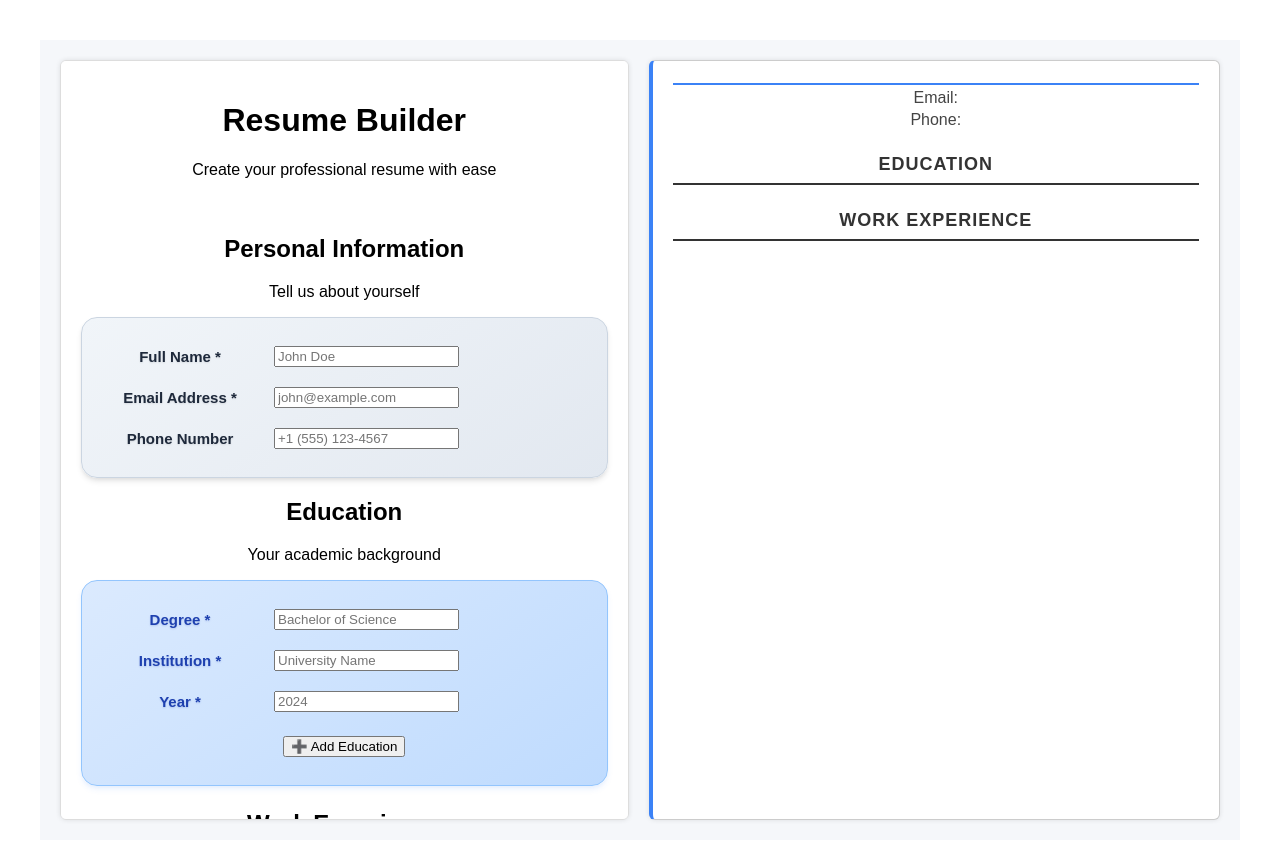
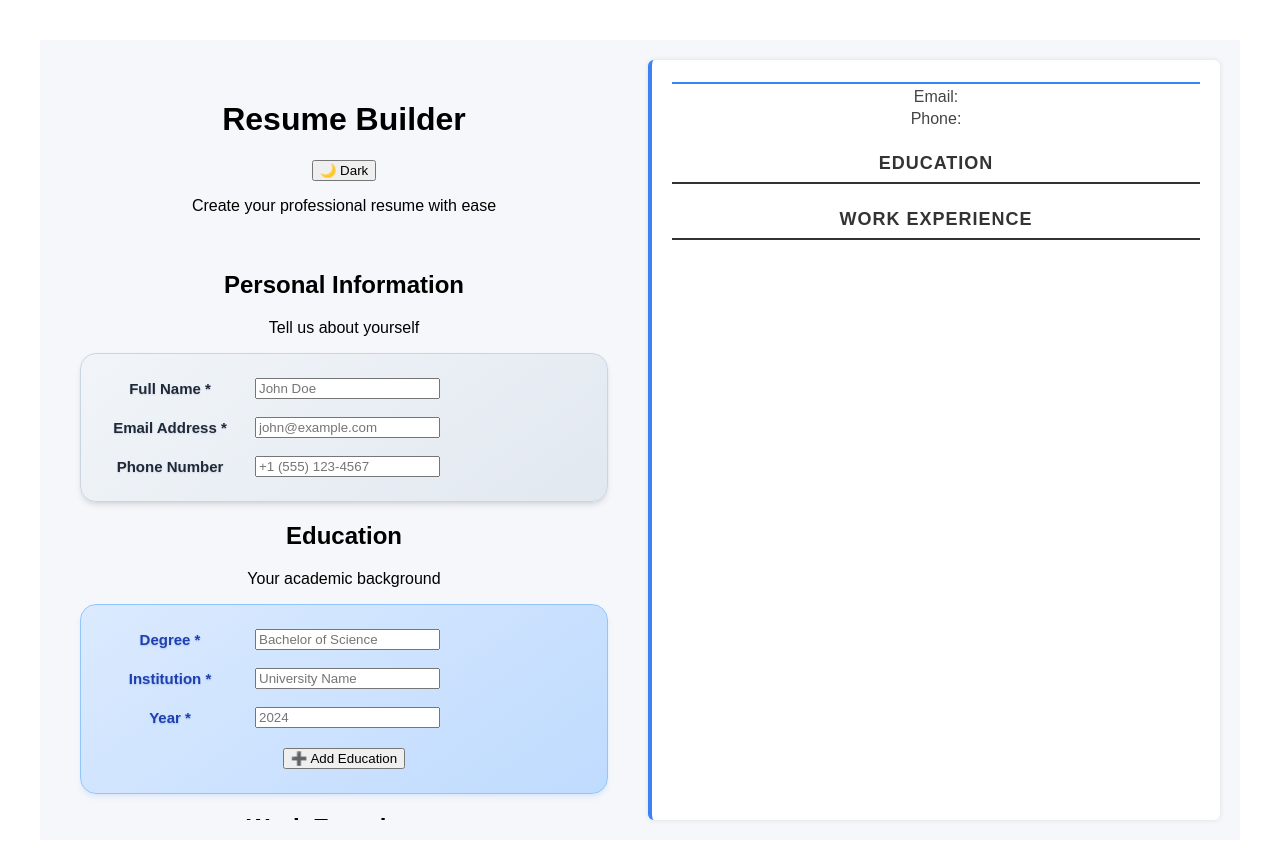
Before and after one commit to Sptailor/resuMade, a React (Vite) app: page / in a window 1280 px wide. Shown: the top 862 px of the page. Built offline with nearby package versions, Linux system fonts and the light colour scheme.

Commit message:
add Theme toggle

```diff
--- a/src/App.jsx
+++ b/src/App.jsx
@@ -25,6 +25,7 @@ const [personData, setPersonData] = useState({
   });
   const [editingEducationIndex, setEditingEducationIndex] = useState(null);
   const [editingExperienceIndex, setEditingExperienceIndex] = useState(null);
+  const [isDarkTheme, setIsDarkTheme] = useState(false);
 
   const addEducation = () => {
     if (currentEducation.degree && currentEducation.institution && currentEducation.year) {
@@ -75,31 +76,41 @@ const [personData, setPersonData] = useState({
   };
 
   return (
-    <div className="cv-builder">
+    <div className={`cv-builder ${isDarkTheme ? 'dark-theme' : ''}`} style={{
+      backgroundColor: isDarkTheme ? '#111827' : '#f5f7fa'
+    }}>
       {/* Clean Form Panel */}
-      <div className="left-panel bg-gray-50 border-r border-gray-200 overflow-y-auto">
+      <div className={`left-panel border-r overflow-y-auto ${isDarkTheme ? 'bg-gray-900 border-gray-700' : 'bg-gray-50 border-gray-200'}`}>
         {/* Form Header */}
-        <div className="sticky top-0 bg-white/95 backdrop-blur-sm border-b border-gray-200 px-8 py-8 z-10 shadow-sm">
-          <h1 className="text-3xl font-bold text-gray-900 tracking-tight mb-2">Resume Builder</h1>
-          <p className="text-gray-600">Create your professional resume with ease</p>
+        <div className={`sticky top-0 backdrop-blur-sm border-b px-8 py-6 z-10 shadow-sm ${isDarkTheme ? 'bg-gray-800/95 border-gray-700' : 'bg-white/95 border-gray-200'}`}>
+          <div className="flex justify-between items-center mb-2">
+            <h1 className={`text-3xl font-bold tracking-tight ${isDarkTheme ? 'text-white' : 'text-gray-900'}`}>Resume Builder</h1>
+            <button
+              onClick={() => setIsDarkTheme(!isDarkTheme)}
+              className={`px-4 py-2 rounded-lg font-medium transition-all duration-200 ${isDarkTheme ? 'bg-yellow-500 hover:bg-yellow-400 text-gray-900' : 'bg-gray-800 hover:bg-gray-700 text-white'}`}
+            >
+              {isDarkTheme ? '☀️ Light' : '🌙 Dark'}
+            </button>
+          </div>
+          <p className={`${isDarkTheme ? 'text-gray-300' : 'text-gray-600'}`}>Create your professional resume with ease</p>
         </div>
 
-        <div className="px-8 py-12">
-          <div className="max-w-2xl mx-auto space-y-16">
+        <div className="px-8 py-8">
+          <div className="max-w-2xl mx-auto space-y-10">
             {/* Personal Information Section */}
-            <section className="bg-white rounded-2xl shadow-sm border border-gray-200/50 p-8">
-              <div className="mb-8">
-                <h2 className="text-xl font-semibold text-gray-900 mb-2">Personal Information</h2>
-                <p className="text-gray-600">Tell us about yourself</p>
+            <section className={`rounded-2xl shadow-sm border p-6 ${isDarkTheme ? 'bg-gray-800 border-gray-700' : 'bg-white border-gray-200/50'}`}>
+              <div className="mb-6">
+                <h2 className={`text-xl font-semibold mb-2 ${isDarkTheme ? 'text-white' : 'text-gray-900'}`}>Personal Information</h2>
+                <p className={`${isDarkTheme ? 'text-gray-300' : 'text-gray-600'}`}>Tell us about yourself</p>
               </div>
-              <Person personData={personData} setPersonData={setPersonData} />
+              <Person personData={personData} setPersonData={setPersonData} isDarkTheme={isDarkTheme} />
             </section>
 
             {/* Education Section */}
-            <section className="bg-white rounded-2xl shadow-sm border border-gray-200/50 p-8">
-              <div className="mb-8">
-                <h2 className="text-xl font-semibold text-gray-900 mb-2">Education</h2>
-                <p className="text-gray-600">Your academic background</p>
+            <section className={`rounded-2xl shadow-sm border p-6 ${isDarkTheme ? 'bg-gray-800 border-gray-700' : 'bg-white border-gray-200/50'}`}>
+              <div className="mb-6">
+                <h2 className={`text-xl font-semibold mb-2 ${isDarkTheme ? 'text-white' : 'text-gray-900'}`}>Education</h2>
+                <p className={`${isDarkTheme ? 'text-gray-300' : 'text-gray-600'}`}>Your academic background</p>
               </div>
               <Education
                 currentEducation={currentEducation}
@@ -110,14 +121,15 @@ const [personData, setPersonData] = useState({
                 updateEducation={updateEducation}
                 deleteEducation={deleteEducation}
                 editingIndex={editingEducationIndex}
+                isDarkTheme={isDarkTheme}
               />
             </section>
 
             {/* Work Experience Section */}
-            <section className="bg-white rounded-2xl shadow-sm border border-gray-200/50 p-8">
-              <div className="mb-8">
-                <h2 className="text-xl font-semibold text-gray-900 mb-2">Work Experience</h2>
-                <p className="text-gray-600">Your professional journey</p>
+            <section className={`rounded-2xl shadow-sm border p-6 ${isDarkTheme ? 'bg-gray-800 border-gray-700' : 'bg-white border-gray-200/50'}`}>
+              <div className="mb-6">
+                <h2 className={`text-xl font-semibold mb-2 ${isDarkTheme ? 'text-white' : 'text-gray-900'}`}>Work Experience</h2>
+                <p className={`${isDarkTheme ? 'text-gray-300' : 'text-gray-600'}`}>Your professional journey</p>
               </div>
               <Experience
                 currentExperience={currentExperience}
@@ -128,36 +140,46 @@ const [personData, setPersonData] = useState({
                 updateExperience={updateExperience}
                 deleteExperience={deleteExperience}
                 editingIndex={editingExperienceIndex}
+                isDarkTheme={isDarkTheme}
               />
             </section>
           </div>
         </div>
       </div>
 
-      <div className="right-panel">
-        <h2>{personData.name}</h2>
+      <div className={`right-panel ${isDarkTheme ? 'dark' : ''}`} style={{
+        backgroundColor: isDarkTheme ? '#1f2937' : '#fff',
+        color: isDarkTheme ? '#f3f4f6' : '#222',
+        borderColor: isDarkTheme ? '#374151' : '#ccc',
+        borderLeftColor: isDarkTheme ? '#3b82f6' : '#3b82f6'
+      }}>
+        <h2 style={{
+          color: isDarkTheme ? '#f3f4f6' : '#222',
+          borderBottomColor: isDarkTheme ? '#3b82f6' : '#3b82f6'
+        }}>{personData.name}</h2>
         <div id="contactInfo">
-          <p>Email: {personData.email}</p>
-          <p>Phone: {personData.phone}</p>
+          <p style={{ color: isDarkTheme ? '#d1d5db' : '#444' }}>Email: {personData.email}</p>
+          <p style={{ color: isDarkTheme ? '#d1d5db' : '#444' }}>Phone: {personData.phone}</p>
         </div>
         <div id="educationContainer">
-          <h3>Education</h3>
+          <h3 style={{ color: isDarkTheme ? '#e5e7eb' : '#333' }}>Education</h3>
           {educationList.map((education, index) => (
             <div key={index} className="education-display">
               <div className="education-line">
-                <p>{education.institution}</p> <p>{education.year}</p>
+                <p style={{ color: isDarkTheme ? '#d1d5db' : '#444' }}>{education.institution}</p>
+                <p style={{ color: isDarkTheme ? '#d1d5db' : '#444' }}>{education.year}</p>
               </div>
-              <p>{education.degree}</p>
+              <p style={{ color: isDarkTheme ? '#d1d5db' : '#444' }}>{education.degree}</p>
             </div>
           ))}
         </div>
         <div id="workExperienceContainer">
-          <h3>Work Experience</h3>
+          <h3 style={{ color: isDarkTheme ? '#e5e7eb' : '#333' }}>Work Experience</h3>
           {experienceList.map((experience, index) => (
             <div key={index} className="experience-display">
-              <p><strong>{experience.title}</strong></p>
-              <p>{experience.company}</p>
-              <p>{experience.years}</p>
+              <p style={{ color: isDarkTheme ? '#d1d5db' : '#444' }}><strong>{experience.title}</strong></p>
+              <p style={{ color: isDarkTheme ? '#d1d5db' : '#444' }}>{experience.company}</p>
+              <p style={{ color: isDarkTheme ? '#d1d5db' : '#444' }}>{experience.years}</p>
             </div>
           ))}
         </div>
--- a/src/components/Education.jsx
+++ b/src/components/Education.jsx
@@ -9,32 +9,37 @@ function Education({
   editEducation,
   updateEducation,
   deleteEducation,
-  editingIndex
+  editingIndex,
+  isDarkTheme
 }) {
 
   return (
     <div>
       {/* Clean Form */}
       <div style={{
-        background: 'linear-gradient(145deg, #dbeafe 0%, #bfdbfe 100%)',
-        padding: '28px',
+        background: isDarkTheme
+          ? 'linear-gradient(145deg, #1e3a8a 0%, #3730a3 100%)'
+          : 'linear-gradient(145deg, #dbeafe 0%, #bfdbfe 100%)',
+        padding: '24px',
         borderRadius: '16px',
-        border: '1px solid #93c5fd',
-        marginBottom: '24px',
-        boxShadow: '0 4px 6px -1px rgba(59, 130, 246, 0.1), 0 2px 4px -1px rgba(59, 130, 246, 0.06)'
+        border: isDarkTheme ? '1px solid #4338ca' : '1px solid #93c5fd',
+        marginBottom: '20px',
+        boxShadow: isDarkTheme
+          ? '0 4px 6px -1px rgba(0, 0, 0, 0.3), 0 2px 4px -1px rgba(0, 0, 0, 0.2)'
+          : '0 4px 6px -1px rgba(59, 130, 246, 0.1), 0 2px 4px -1px rgba(59, 130, 246, 0.06)'
       }}>
         <div style={{
           display: 'flex',
           alignItems: 'center',
-          marginBottom: '20px',
-          gap: '24px'
+          marginBottom: '18px',
+          gap: '20px'
         }}>
           <label htmlFor="degree" style={{
-            minWidth: '140px',
+            minWidth: '130px',
             fontWeight: '700',
-            color: '#1e40af',
+            color: isDarkTheme ? '#ddd6fe' : '#1e40af',
             fontSize: '15px',
-            textShadow: '0 1px 2px rgba(30, 64, 175, 0.2)'
+            textShadow: isDarkTheme ? '0 1px 2px rgba(0,0,0,0.3)' : '0 1px 2px rgba(30, 64, 175, 0.2)'
           }}>
             Degree *
           </label>
@@ -44,22 +49,26 @@ function Education({
             onChange={(e) => setCurrentEducation({ ...currentEducation, degree: e.target.value })}
             value={currentEducation.degree}
             placeholder="Bachelor of Science"
-            className="flex-1 px-4 py-3 bg-white border-2 border-blue-300 rounded-xl focus:border-blue-600 focus:outline-none transition-all duration-200 shadow-sm hover:shadow-md focus:shadow-lg"
+            className={`flex-1 px-4 py-3 border-2 rounded-xl focus:outline-none transition-all duration-200 shadow-sm hover:shadow-md focus:shadow-lg ${
+              isDarkTheme
+                ? 'bg-gray-700 border-blue-400 text-white placeholder-gray-300 focus:border-blue-300'
+                : 'bg-white border-blue-300 focus:border-blue-600'
+            }`}
           />
         </div>
 
         <div style={{
           display: 'flex',
           alignItems: 'center',
-          marginBottom: '20px',
-          gap: '24px'
+          marginBottom: '18px',
+          gap: '20px'
         }}>
           <label htmlFor="institution" style={{
-            minWidth: '140px',
+            minWidth: '130px',
             fontWeight: '700',
-            color: '#1e40af',
+            color: isDarkTheme ? '#ddd6fe' : '#1e40af',
             fontSize: '15px',
-            textShadow: '0 1px 2px rgba(30, 64, 175, 0.2)'
+            textShadow: isDarkTheme ? '0 1px 2px rgba(0,0,0,0.3)' : '0 1px 2px rgba(30, 64, 175, 0.2)'
           }}>
             Institution *
           </label>
@@ -69,22 +78,26 @@ function Education({
             onChange={(e) => setCurrentEducation({ ...currentEducation, institution: e.target.value })}
             value={currentEducation.institution}
             placeholder="University Name"
-            className="flex-1 px-4 py-3 bg-white border-2 border-blue-300 rounded-xl focus:border-blue-600 focus:outline-none transition-all duration-200 shadow-sm hover:shadow-md focus:shadow-lg"
+            className={`flex-1 px-4 py-3 border-2 rounded-xl focus:outline-none transition-all duration-200 shadow-sm hover:shadow-md focus:shadow-lg ${
+              isDarkTheme
+                ? 'bg-gray-700 border-blue-400 text-white placeholder-gray-300 focus:border-blue-300'
+                : 'bg-white border-blue-300 focus:border-blue-600'
+            }`}
           />
         </div>
 
         <div style={{
           display: 'flex',
           alignItems: 'center',
-          marginBottom: '24px',
-          gap: '24px'
+          marginBottom: '20px',
+          gap: '20px'
         }}>
           <label htmlFor="year" style={{
-            minWidth: '140px',
+            minWidth: '130px',
             fontWeight: '700',
-            color: '#1e40af',
+            color: isDarkTheme ? '#ddd6fe' : '#1e40af',
             fontSize: '15px',
-            textShadow: '0 1px 2px rgba(30, 64, 175, 0.2)'
+            textShadow: isDarkTheme ? '0 1px 2px rgba(0,0,0,0.3)' : '0 1px 2px rgba(30, 64, 175, 0.2)'
           }}>
             Year *
           </label>
@@ -94,13 +107,21 @@ function Education({
             onChange={(e) => setCurrentEducation({ ...currentEducation, year: e.target.value })}
             value={currentEducation.year}
             placeholder="2024"
-            className="flex-1 px-4 py-3 bg-white border-2 border-blue-300 rounded-xl focus:border-blue-600 focus:outline-none transition-all duration-200 shadow-sm hover:shadow-md focus:shadow-lg"
+            className={`flex-1 px-4 py-3 border-2 rounded-xl focus:outline-none transition-all duration-200 shadow-sm hover:shadow-md focus:shadow-lg ${
+              isDarkTheme
+                ? 'bg-gray-700 border-blue-400 text-white placeholder-gray-300 focus:border-blue-300'
+                : 'bg-white border-blue-300 focus:border-blue-600'
+            }`}
           />
         </div>
 
         <Button
           onClick={editingIndex !== null ? updateEducation : addEducation}
-          className="w-full py-3 px-6 bg-gradient-to-r from-blue-600 to-blue-700 hover:from-blue-700 hover:to-blue-800 text-white font-bold rounded-xl transition-all duration-200 shadow-lg hover:shadow-xl transform hover:scale-[1.02]"
+          className={`w-full py-3 px-6 font-bold rounded-xl transition-all duration-200 shadow-lg hover:shadow-xl transform hover:scale-[1.02] ${
+            isDarkTheme
+              ? 'bg-gradient-to-r from-blue-500 to-indigo-600 hover:from-blue-600 hover:to-indigo-700 text-white'
+              : 'bg-gradient-to-r from-blue-600 to-blue-700 hover:from-blue-700 hover:to-blue-800 text-white'
+          }`}
         >
           {editingIndex !== null ? "✏️ Update Education" : "➕ Add Education"}
         </Button>
@@ -109,18 +130,20 @@ function Education({
       {/* Dropdown List */}
       {educationList.length > 0 && (
         <div style={{ marginTop: '20px' }}>
-          <h4 style={{ color: '#333', marginBottom: '10px' }}>Education List:</h4>
-          <div style={{ border: '2px solid #3b82f6', borderRadius: '4px', maxHeight: '200px', overflowY: 'auto' }}>
+          <h4 style={{ color: isDarkTheme ? '#e2e8f0' : '#333', marginBottom: '10px' }}>Education List:</h4>
+          <div style={{ border: isDarkTheme ? '2px solid #4338ca' : '2px solid #3b82f6', borderRadius: '4px', maxHeight: '200px', overflowY: 'auto' }}>
             {educationList.map((education, index) => (
               <div key={index} style={{
                 padding: '10px',
-                backgroundColor: index % 2 === 0 ? '#f0f9ff' : '#ffffff',
+                backgroundColor: isDarkTheme
+                  ? (index % 2 === 0 ? '#374151' : '#4b5563')
+                  : (index % 2 === 0 ? '#f0f9ff' : '#ffffff'),
                 display: 'flex',
                 justifyContent: 'space-between',
                 alignItems: 'center',
-                borderBottom: index < educationList.length - 1 ? '1px solid #e5e7eb' : 'none'
+                borderBottom: index < educationList.length - 1 ? (isDarkTheme ? '1px solid #6b7280' : '1px solid #e5e7eb') : 'none'
               }}>
-                <span style={{ flex: 1 }}>{education.degree} - {education.institution} ({education.year})</span>
+                <span style={{ flex: 1, color: isDarkTheme ? '#f3f4f6' : '#000' }}>{education.degree} - {education.institution} ({education.year})</span>
                 <div style={{ display: 'flex', gap: '5px' }}>
                   <Button
                     onClick={() => editEducation(index)}
--- a/src/components/Person.jsx
+++ b/src/components/Person.jsx
@@ -1,27 +1,31 @@
 import { Input } from "@/components/ui/input"
 
-function Person({ personData, setPersonData }) {
+function Person({ personData, setPersonData, isDarkTheme }) {
 
   return (
     <div style={{
-      background: 'linear-gradient(145deg, #f1f5f9 0%, #e2e8f0 100%)',
-      padding: '28px',
+      background: isDarkTheme
+        ? 'linear-gradient(145deg, #374151 0%, #4b5563 100%)'
+        : 'linear-gradient(145deg, #f1f5f9 0%, #e2e8f0 100%)',
+      padding: '24px',
       borderRadius: '16px',
-      border: '1px solid #cbd5e1',
-      boxShadow: '0 4px 6px -1px rgba(0, 0, 0, 0.1), 0 2px 4px -1px rgba(0, 0, 0, 0.06)'
+      border: isDarkTheme ? '1px solid #6b7280' : '1px solid #cbd5e1',
+      boxShadow: isDarkTheme
+        ? '0 4px 6px -1px rgba(0, 0, 0, 0.3), 0 2px 4px -1px rgba(0, 0, 0, 0.2)'
+        : '0 4px 6px -1px rgba(0, 0, 0, 0.1), 0 2px 4px -1px rgba(0, 0, 0, 0.06)'
     }}>
       <div style={{
         display: 'flex',
         alignItems: 'center',
-        marginBottom: '20px',
-        gap: '24px'
+        marginBottom: '18px',
+        gap: '20px'
       }}>
         <label htmlFor="name" style={{
-          minWidth: '140px',
+          minWidth: '130px',
           fontWeight: '700',
-          color: '#1e293b',
+          color: isDarkTheme ? '#f8fafc' : '#1e293b',
           fontSize: '15px',
-          textShadow: '0 1px 2px rgba(0,0,0,0.1)'
+          textShadow: isDarkTheme ? '0 1px 2px rgba(0,0,0,0.3)' : '0 1px 2px rgba(0,0,0,0.1)'
         }}>
           Full Name *
         </label>
@@ -31,7 +35,11 @@ function Person({ personData, setPersonData }) {
           value={personData.name}
           onChange={(e) => setPersonData({ ...personData, name: e.target.value })}
           placeholder="John Doe"
-          className="flex-1 px-4 py-3 bg-white border-2 border-slate-200 rounded-xl focus:border-blue-500 focus:outline-none transition-all duration-200 shadow-sm hover:shadow-md focus:shadow-lg"
+          className={`flex-1 px-4 py-3 border-2 rounded-xl focus:outline-none transition-all duration-200 shadow-sm hover:shadow-md focus:shadow-lg ${
+            isDarkTheme
+              ? 'bg-gray-700 border-gray-600 text-white placeholder-gray-400 focus:border-blue-400'
+              : 'bg-white border-slate-200 focus:border-blue-500'
+          }`}
           required
         />
       </div>
@@ -39,15 +47,15 @@ function Person({ personData, setPersonData }) {
       <div style={{
         display: 'flex',
         alignItems: 'center',
-        marginBottom: '20px',
-        gap: '24px'
+        marginBottom: '18px',
+        gap: '20px'
       }}>
         <label htmlFor="email" style={{
-          minWidth: '140px',
+          minWidth: '130px',
           fontWeight: '700',
-          color: '#1e293b',
+          color: isDarkTheme ? '#f8fafc' : '#1e293b',
           fontSize: '15px',
-          textShadow: '0 1px 2px rgba(0,0,0,0.1)'
+          textShadow: isDarkTheme ? '0 1px 2px rgba(0,0,0,0.3)' : '0 1px 2px rgba(0,0,0,0.1)'
         }}>
           Email Address *
         </label>
@@ -57,7 +65,11 @@ function Person({ personData, setPersonData }) {
           value={personData.email}
           onChange={(e) => setPersonData({ ...personData, email: e.target.value })}
           placeholder="john@example.com"
-          className="flex-1 px-4 py-3 bg-white border-2 border-slate-200 rounded-xl focus:border-blue-500 focus:outline-none transition-all duration-200 shadow-sm hover:shadow-md focus:shadow-lg"
+          className={`flex-1 px-4 py-3 border-2 rounded-xl focus:outline-none transition-all duration-200 shadow-sm hover:shadow-md focus:shadow-lg ${
+            isDarkTheme
+              ? 'bg-gray-700 border-gray-600 text-white placeholder-gray-400 focus:border-blue-400'
+              : 'bg-white border-slate-200 focus:border-blue-500'
+          }`}
           required
         />
       </div>
@@ -65,14 +77,14 @@ function Person({ personData, setPersonData }) {
       <div style={{
         display: 'flex',
         alignItems: 'center',
-        gap: '24px'
+        gap: '20px'
       }}>
         <label htmlFor="phone" style={{
-          minWidth: '140px',
+          minWidth: '130px',
           fontWeight: '700',
-          color: '#1e293b',
+          color: isDarkTheme ? '#f8fafc' : '#1e293b',
           fontSize: '15px',
-          textShadow: '0 1px 2px rgba(0,0,0,0.1)'
+          textShadow: isDarkTheme ? '0 1px 2px rgba(0,0,0,0.3)' : '0 1px 2px rgba(0,0,0,0.1)'
         }}>
           Phone Number
         </label>
@@ -82,7 +94,11 @@ function Person({ personData, setPersonData }) {
           value={personData.phone}
           onChange={(e) => setPersonData({ ...personData, phone: e.target.value })}
           placeholder="+1 (555) 123-4567"
-          className="flex-1 px-4 py-3 bg-white border-2 border-slate-200 rounded-xl focus:border-blue-500 focus:outline-none transition-all duration-200 shadow-sm hover:shadow-md focus:shadow-lg"
+          className={`flex-1 px-4 py-3 border-2 rounded-xl focus:outline-none transition-all duration-200 shadow-sm hover:shadow-md focus:shadow-lg ${
+            isDarkTheme
+              ? 'bg-gray-700 border-gray-600 text-white placeholder-gray-400 focus:border-blue-400'
+              : 'bg-white border-slate-200 focus:border-blue-500'
+          }`}
         />
       </div>
     </div>
--- a/src/index.css
+++ b/src/index.css
@@ -6,19 +6,24 @@
   padding: 20px;
   box-sizing: border-box;
   font-family: Arial, sans-serif;
+}
+
+/* Light theme (default) */
+.cv-builder {
   background-color: #f5f7fa;
+}
+
+.cv-builder.dark-theme {
+  background-color: #111827;
 }
 
 /* Left panel with form inputs */
 .left-panel {
   flex: 1;              /* take equal width */
-  background-color: #fff;
-  border: 1px solid #ddd;
   border-radius: 6px;
   padding: 20px;
   box-sizing: border-box;
   overflow-y: auto;     /* scroll if content overflows */
-  box-shadow: 0 0 5px rgba(0,0,0,0.1);
   display: flex;
   flex-direction: column;
   gap: 20px;
@@ -27,8 +32,6 @@
 /* Right panel with preview */
 .right-panel {
   flex: 1;
-  background-color: #fff;
-  border: 1px solid #ccc;
   border-radius: 6px;
   padding: 20px;
   box-sizing: border-box;
@@ -41,7 +44,6 @@
 .right-panel h2 {
   margin-top: 0;
   margin-bottom: 2px;
-  color: #222;
   border-bottom: 2px solid #3b82f6;
   padding-bottom: 2px;
 }
@@ -50,7 +52,6 @@
 .right-panel h3 {
   margin-top: 16px;
   margin-bottom: 8px;
-  color: #333;
   font-weight: 600;
 }
 
@@ -58,7 +59,60 @@
 .right-panel p {
   margin: 4px 0;
   font-size: 16px;
-  color: #444;
+}
+
+/* Dark theme global text color fixes */
+.cv-builder.dark-theme {
+  color: #f3f4f6;
+}
+
+.cv-builder.dark-theme * {
+  color: inherit !important;
+}
+
+.cv-builder.dark-theme input::placeholder {
+  color: #9ca3af !important;
+}
+
+.cv-builder.dark-theme label {
+  color: inherit !important;
+}
+
+.cv-builder.dark-theme h1,
+.cv-builder.dark-theme h2,
+.cv-builder.dark-theme h3,
+.cv-builder.dark-theme h4,
+.cv-builder.dark-theme h5,
+.cv-builder.dark-theme h6 {
+  color: inherit !important;
+}
+
+.cv-builder.dark-theme p {
+  color: inherit !important;
+}
+
+.cv-builder.dark-theme span {
+  color: inherit !important;
+}
+
+.cv-builder.dark-theme div {
+  color: inherit !important;
+}
+
+.cv-builder.dark-theme button {
+  color: white !important;
+  text-shadow: 0 1px 3px rgba(0, 0, 0, 0.8) !important;
+  font-weight: bold !important;
+}
+
+/* Override Tailwind classes specifically */
+.cv-builder.dark-theme .text-gray-900,
+.cv-builder.dark-theme .text-gray-800,
+.cv-builder.dark-theme .text-gray-700,
+.cv-builder.dark-theme .text-gray-600,
+.cv-builder.dark-theme .text-gray-500,
+.cv-builder.dark-theme .text-black {
+  color: #f3f4f6 !important;
 }
 
 /* Responsive design */
```
Also changed, not shown: src/components/Experience.jsx (+53 -31 lines).
